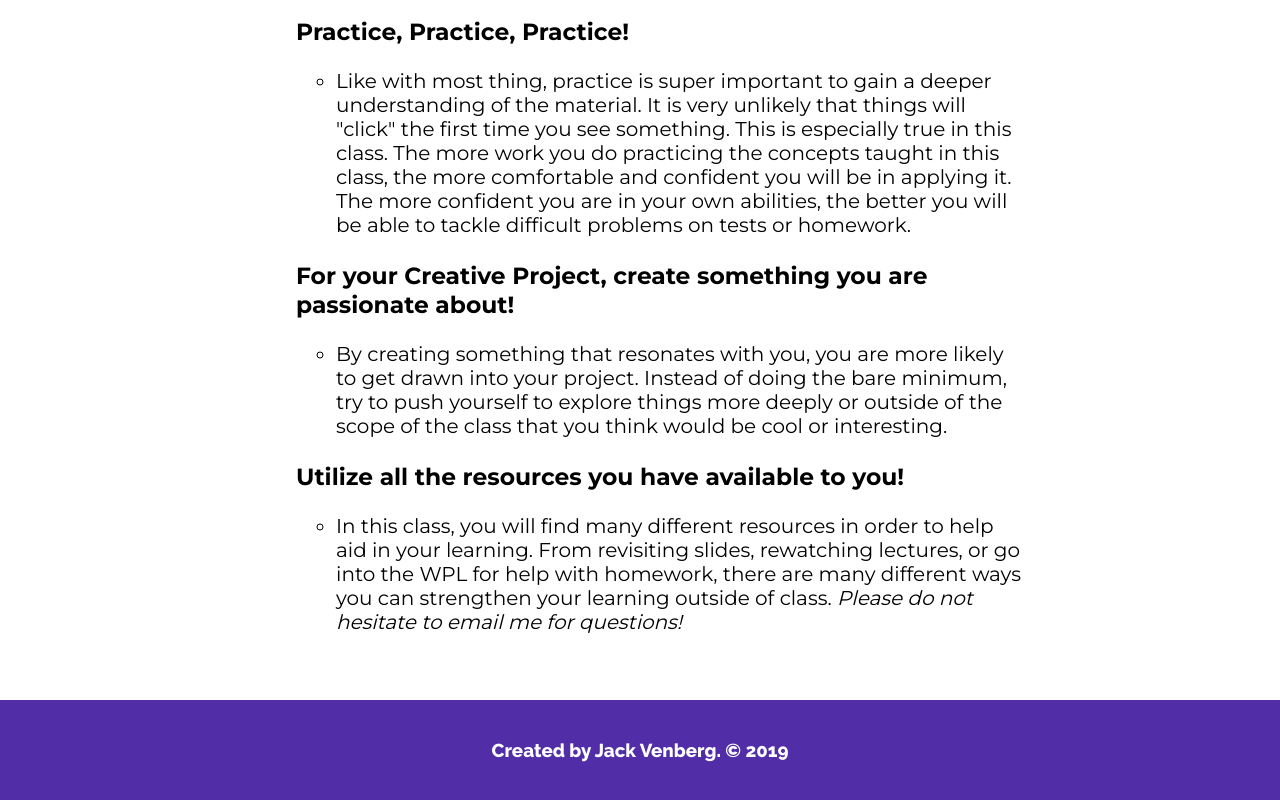
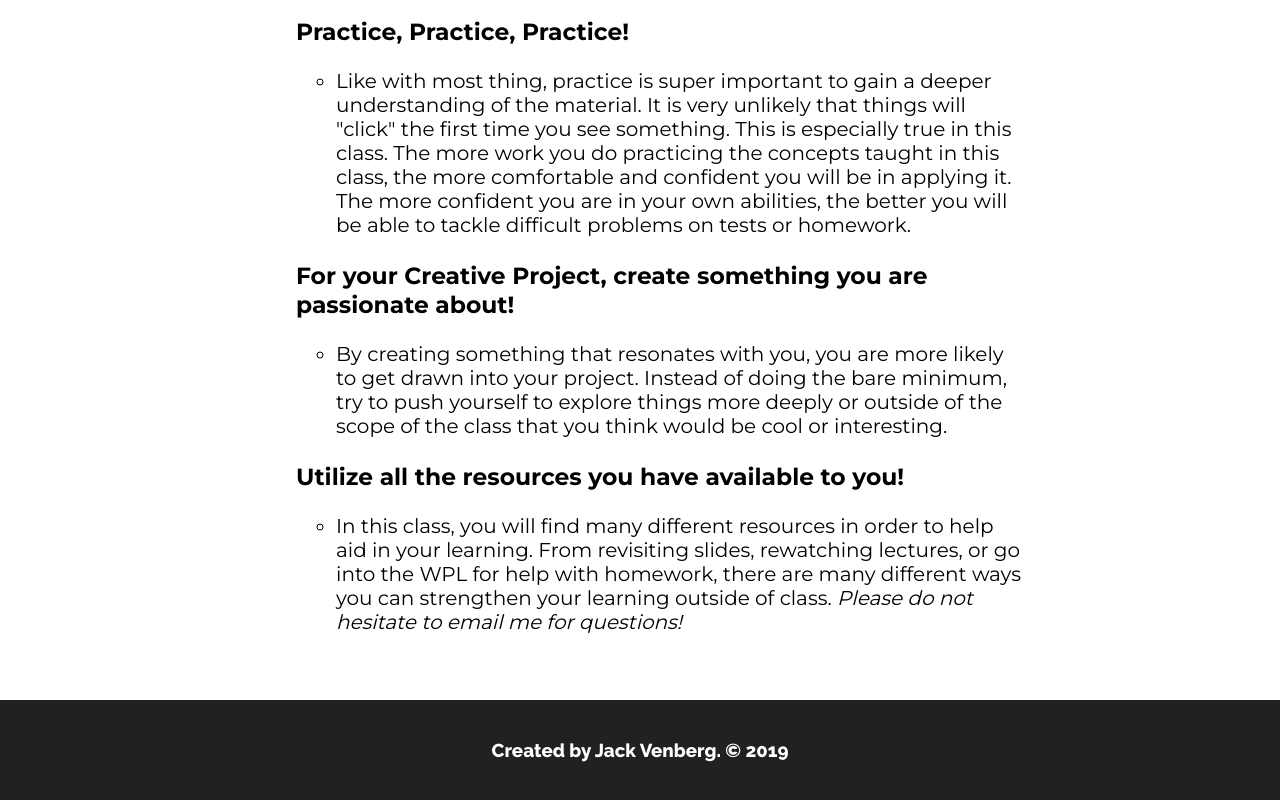
Before and after one commit to JVenberg/website-standalone, a website: page public/index.html in a window 1280 px wide. Shown: the part 3177-3977 px from the top of the page. Drawn offline with Linux system fonts and the light colour scheme.

Commit message:
Updated footer color

```diff
--- a/public/css/index.css
+++ b/public/css/index.css
@@ -206,7 +206,7 @@ article h1, aside h1 {
 
 footer {
   box-shadow: 0px 3px 3px 5px rgba(0, 0, 0, 0.6) ;
-  background-color: #512DA8;
+  background-color: #212121;
   height: 100px;
   color: white;
   display: flex;
```
